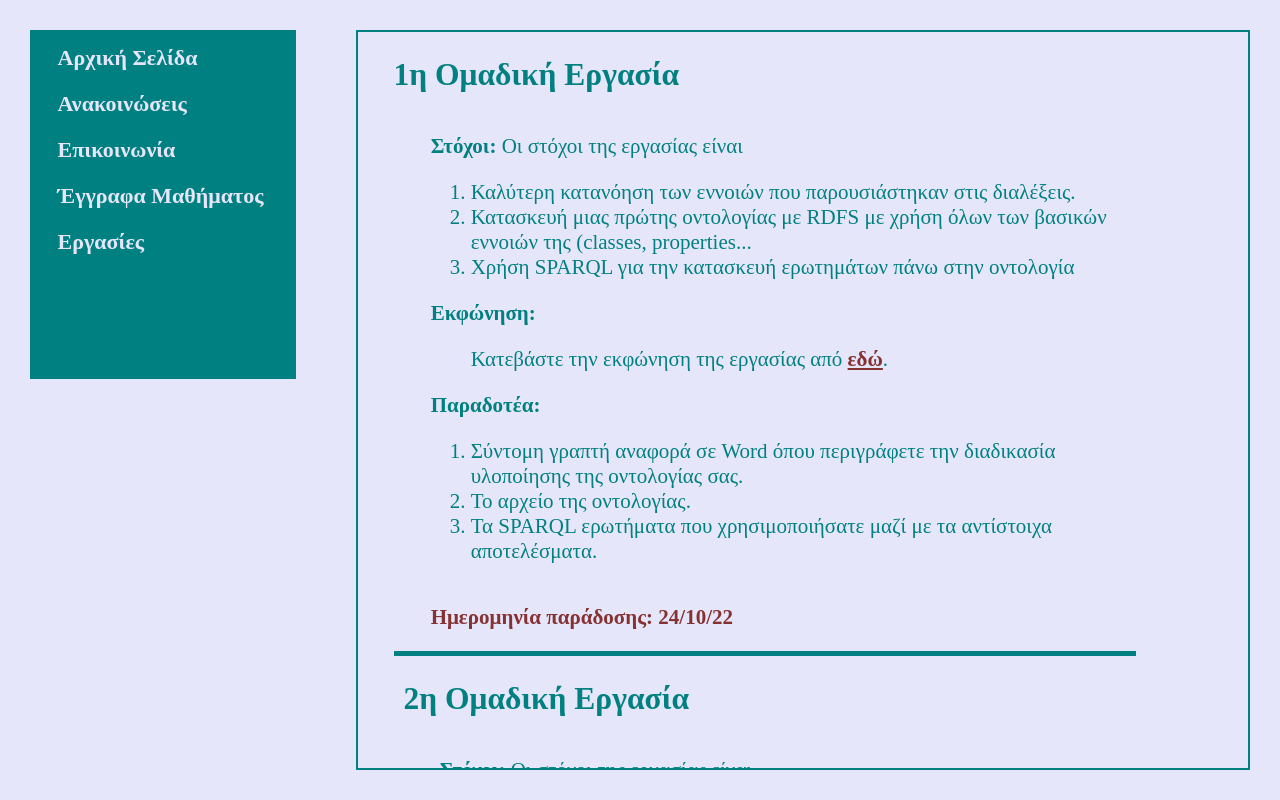
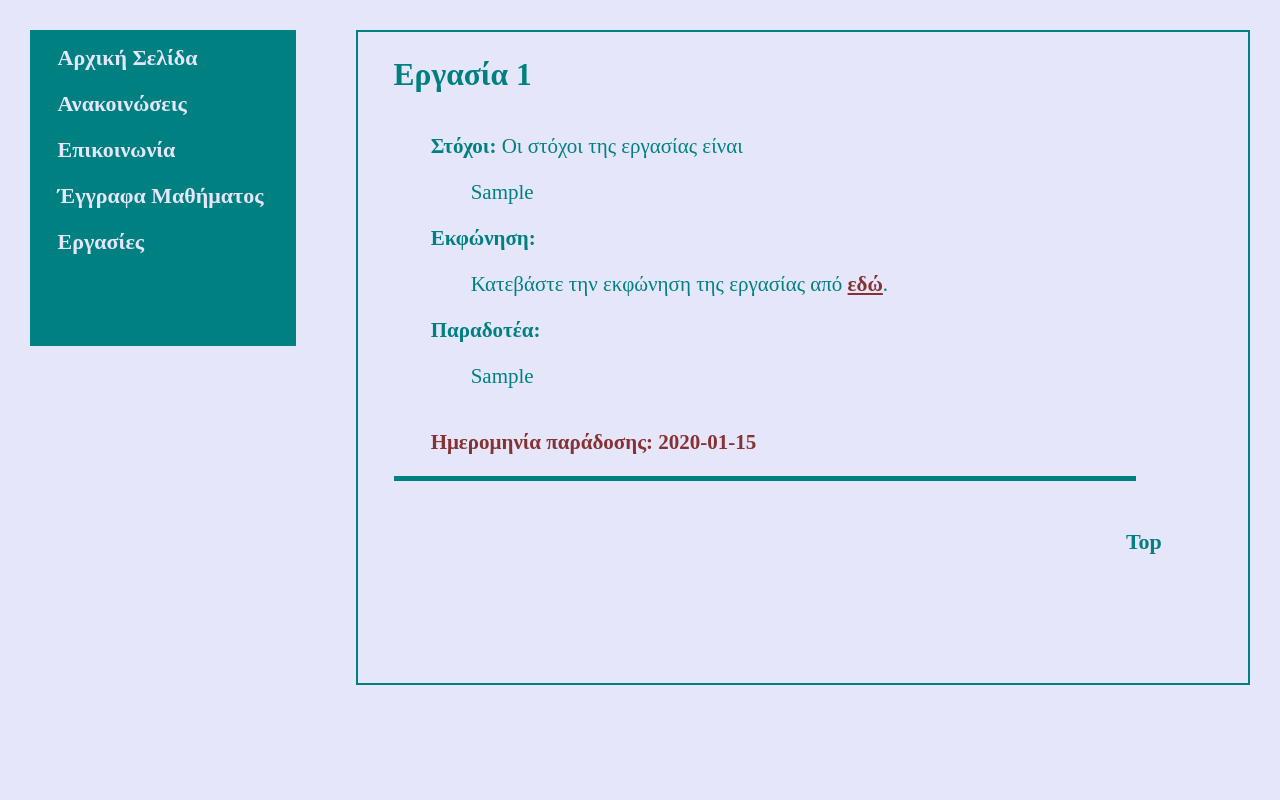
Before and after one commit to AndreasNbt/EPD_Project, a PHP site: page /homework.php in a window 1280 px wide. Shown: the part 85-885 px from the top of the page. After the commit the page ends 770 px from the top, so only its background shows below. Run offline with PHP 8.4, Linux system fonts and the light colour scheme; tables that the repository leaves empty hold one stand-in row (values such as "Sample post").

Commit message:
Announcement and homework pages are now dynamic

```diff
--- a/homework.php
+++ b/homework.php
@@ -18,72 +18,50 @@
                 include "links.php";
             ?>
             <div class="description-container thin-border">
-                <div class="announcement teal">
-                    <div id="return" class="announcement-heading">
-                        <h2 class="teal">1η Ομαδική Εργασία</h2>
-                    </div>
+            <?php
+                    include("PHP_Back_End/db_connection.php");
+                    $sql = "SELECT id, goals, location, deliverables, deadline FROM projects;";
+                    $res = $con->query($sql);
 
-                    <div class="announcement-content flex">
-                        <div class="flex-column">
+                    while ($project = mysqli_fetch_row($res)) {
+                        echoAnnouncement($project[0], $project[1], $project[2], $project[3], $project[4]);
+                    }
+
+                    mysqli_close($con);
+
+                    function echoAnnouncement($id, $goals, $filepath,$deliverables,$deadline) {
+                    echo "<div class='announcement teal'>
+                            <div id='return' class='announcement-heading'>
+                                <h2 class='teal'>Εργασία $id</h2>
+                            </div>
+
+                            <div class='announcement-content flex'>
+                                <div class='flex-column'>
                                 <p> <strong>Στόχοι:</strong> Οι στόχοι της εργασίας είναι </p>
                                 <div>
-                                    <ol class="m0">
-                                        <li>Καλύτερη κατανόηση των εννοιών που παρουσιάστηκαν στις διαλέξεις.</li>
-                                        <li>Κατασκευή μιας πρώτης οντολογίας με RDFS με χρήση όλων των βασικών εννοιών της (classes, properties...</li>
-                                        <li>Χρήση SPARQL για την κατασκευή ερωτημάτων πάνω στην οντολογία</li>
+                                    <ol class='m0'>
+                                        $goals
                                     </ol>
                                 </div>
 
                                 <p> <strong>Εκφώνηση:</strong> </p>
                                 <div>
-                                    <p class="m0 ml">    Κατεβάστε την εκφώνηση της εργασίας από <a class="important-text" href="" download="Project1.docx">εδώ</a>.</p>
+                                    <p class='m0 ml'>    Κατεβάστε την εκφώνηση της εργασίας από <a class='important-text' href='' download=$filepath>εδώ</a>.</p>
                                 </div>
 
                                 <p> <strong>Παραδοτέα:</strong> </p>
-                                <div class="mb">
-                                    <ol class="m0">
-                                        <li>Σύντομη γραπτή αναφορά σε Word όπου περιγράφετε την διαδικασία υλοποίησης της οντολογίας σας.</li>
-                                        <li>Το αρχείο της οντολογίας.</li>
-                                        <li>Τα SPARQL ερωτήματα που χρησιμοποιήσατε μαζί με τα αντίστοιχα αποτελέσματα.</li>
+                                <div class='mb'>
+                                    <ol class='m0'>
+                                        $deliverables
                                     </ol>
                                 </div>
 
-                                <p class="important-text">Ημερομηνία παράδοσης: 24/10/22</p>
+                                <p class='important-text'>Ημερομηνία παράδοσης: $deadline</p>
                             </div>
+                          </div>";
+                    }
 
-                </div>
-
-                <div class="announcement teal">
-                    <div class="announcement-heading">
-                        <h2 class="teal">2η Ομαδική Εργασία</h2>
-                    </div>
-
-                    <div class="announcement-content flex">
-                        <div class="flex-column">
-                            <p> <strong>Στόχοι:</strong> Οι στόχοι της εργασίας είναι </p>
-                            <div>
-                                <ol class="ordered-list">
-                                    <li>Επέκταση της οντολογίας της 1ης εργασίας με τη χρήση της OWL.</li>
-                                    <li>Κατανόηση και σωστή χρήση των εκφραστικών δυνατοτήτων που παρέχει η OWL</li>
-                                </ol>
-                            </div>
-
-                            <p> <strong>Εκφώνηση:</strong> </p>
-                            <div>
-                                <p class="m0 ml">    Κατεβάστε την εκφώνηση της εργασίας από <a class="important-text" href="" download="Project2.docx">εδώ</a>.</p>
-                            </div>
-
-                            <p> <strong>Παραδοτέα:</strong> </p>
-                            <div class="mb">
-                                <ol class="ordered-list">
-                                    <li>Σύντομη γραπτή αναφορά σε Word όπου περιγράφετε την διαδικασία επέκτασης της οντολογίας σας και το πως αξιοποιήσατε τις επιπλέον δυνατότητες που παρέχει η OWL σε σχέση με την RDFS.</li>
-                                    <li>Το αρχείο της οντολογίας.</li>
-                                </ol>
-                            </div>
-
-                            <p class="important-text">Ημερομηνία παράδοσης: 2/12/22</p>
-
-                        </div>
+                ?>
                 </div>
 
                 <div class="top">
```
Also changed, not shown: announcement.php (+22 -20 lines), Files/Semantic-Web-Explained.png (renamed from Semantic-Web-Explained.png), 8 other files.
